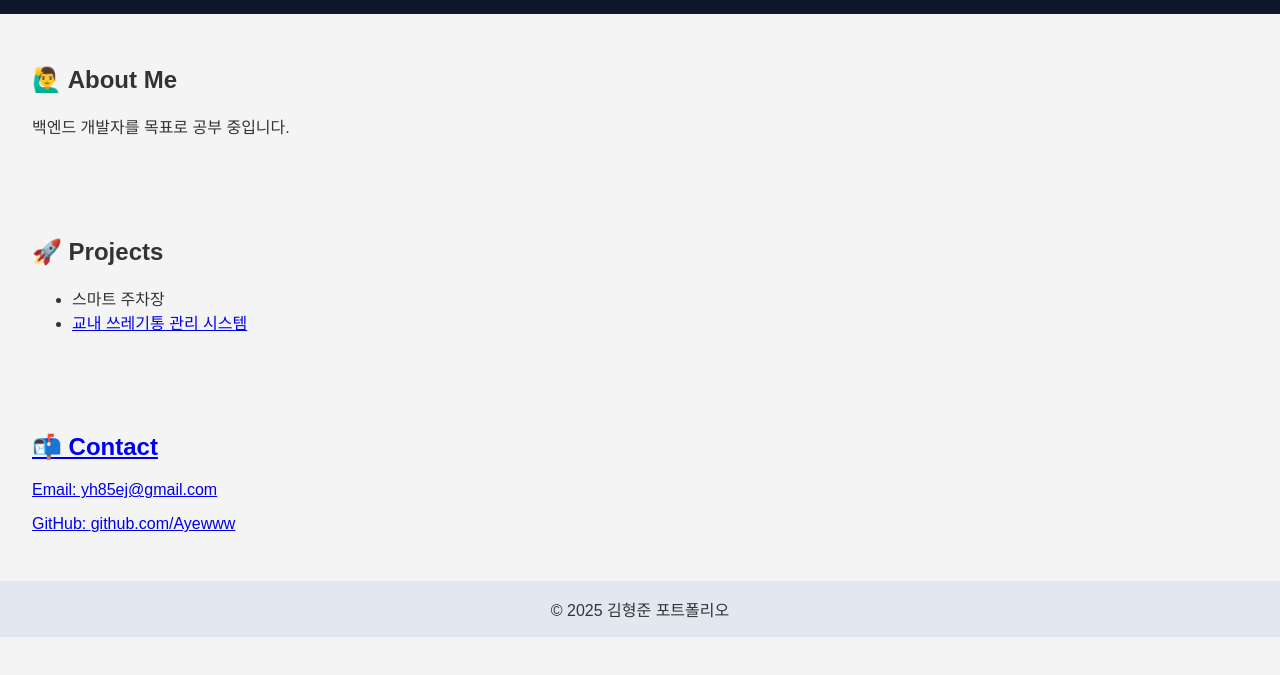
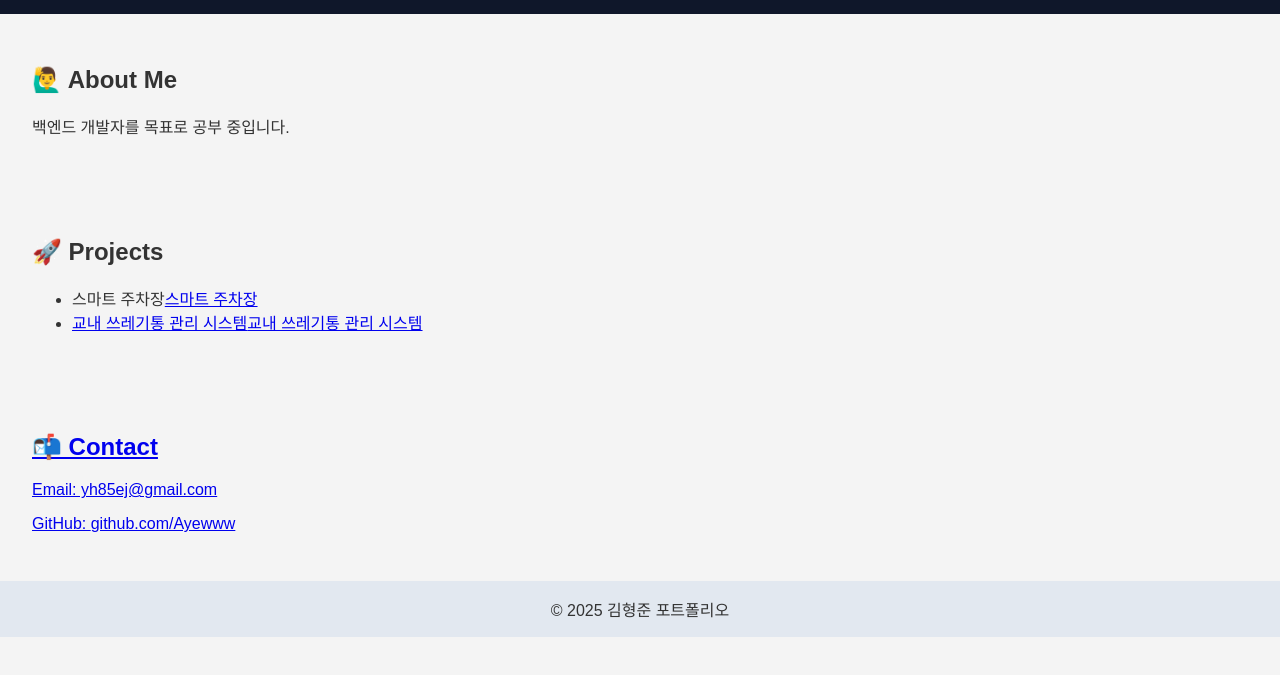
Before and after one commit to Ayewww/hello, a plain HTML site: page index.html in a window 1280 px wide. Shown: the part 125-800 px from the top of the page. Drawn offline with Linux system fonts and the light colour scheme.

Commit message:
Update index.html

```diff
--- a/index.html
+++ b/index.html
@@ -24,8 +24,8 @@
   <section id="projects">
     <h2>🚀 Projects</h2>
     <ul>
-      <li> 스마트 주차장<a href="https://ayewww.github.io/Parking-Project/" target="_blank"></li>
-      <li> 교내 쓰레기통 관리 시스템<a href="https://github.com/pbzz1/Hansung-trashcan/" target="_blank"></li>
+      <li> 스마트 주차장<a href="https://ayewww.github.io/Parking-Project/" target="_blank">스마트 주차장</li>
+      <li> 교내 쓰레기통 관리 시스템<a href="https://github.com/pbzz1/Hansung-trashcan/" target="_blank">교내 쓰레기통 관리 시스템</li>
     </ul>
   </section>
 
```
